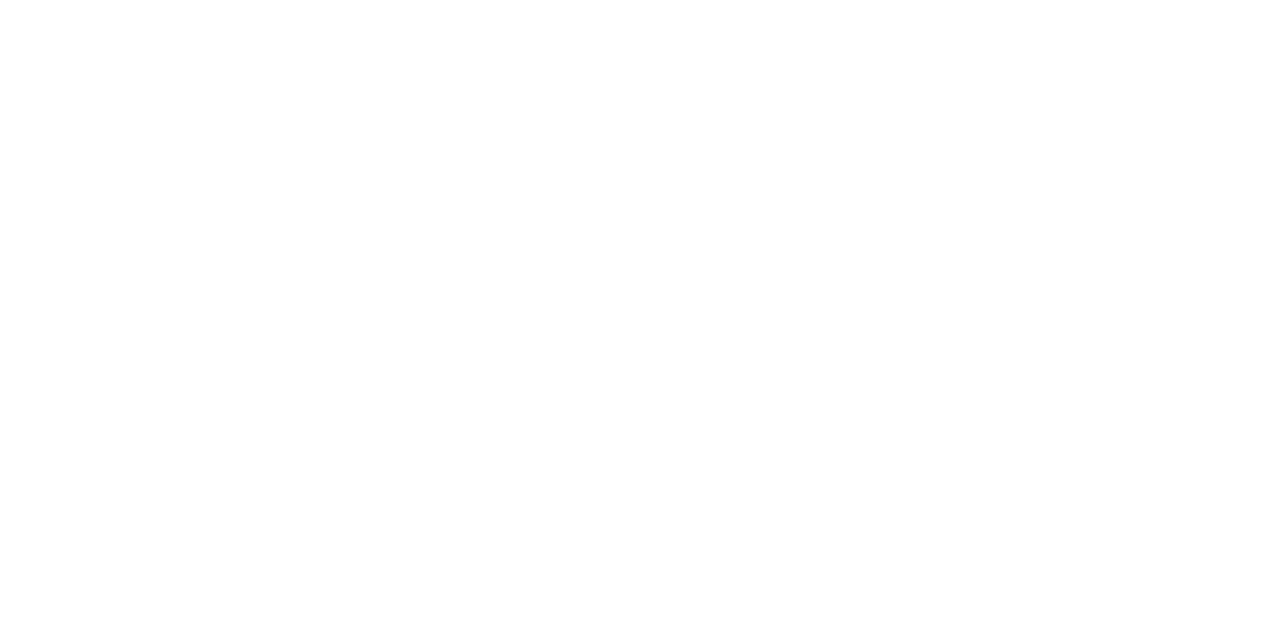
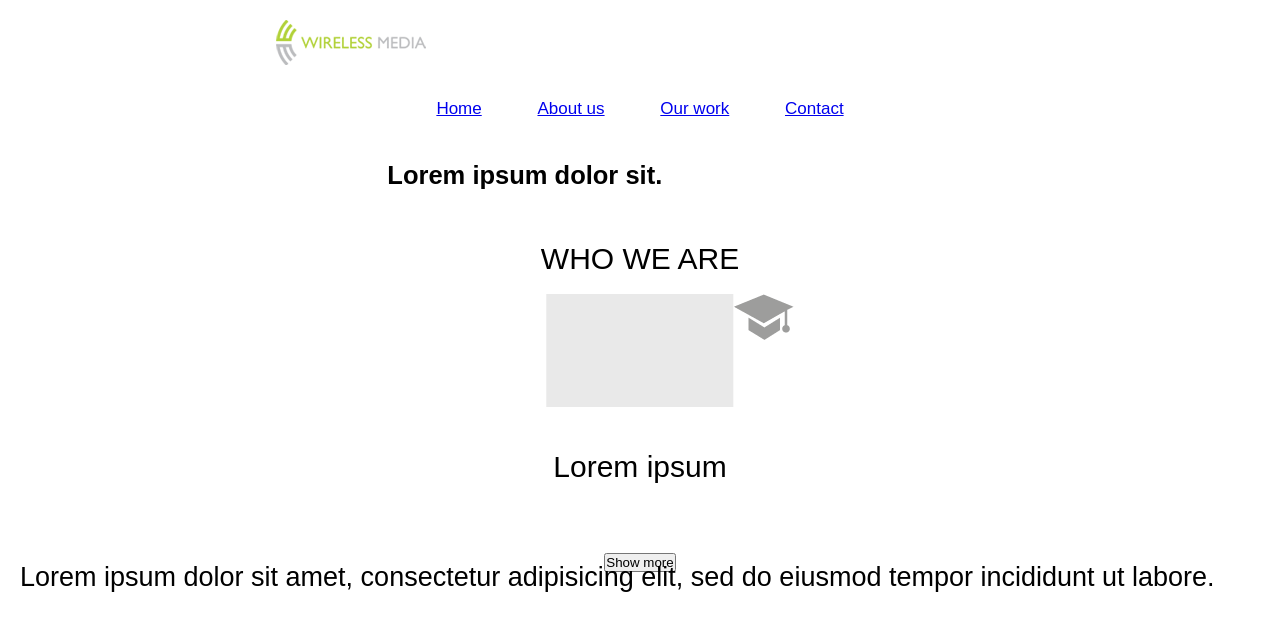
Before and after one commit to vladanavu/wm-project, a plain HTML site: page index.html in a window 1280 px wide. Drawn offline with Linux system fonts and the light colour scheme.

Commit message:
first section

```diff
--- a/index.html
+++ b/index.html
@@ -3,9 +3,54 @@
 <head>
     <meta charset="UTF-8">
     <meta name="viewport" content="width=device-width, initial-scale=1.0">
+    <link rel="stylesheet" href="style.css" type="text/css">
+
     <title>Wm Project</title>
 </head>
 <body>
+    <!-- Header section -->
+<header>
+
+    <div class="container">
+        <h1 class="mh-logo">
+        <img src="./img/logo.png" alt="WirelessMedia-logo" class="logo">
+        </h1>
+        <nav class="main-nav">
+        <ul class="main-nav-list">
+            <li><a href="#"> Home </a></li>
+            <li><a href="#"> About us </a></li>
+            <li><a href="#"> Our work </a></li>
+            <li><a href="#"> Contact </a></li>
+         </ul>
+      </nav>
+    </div>
+
+</header>
+
+<section class="main-section">
+<div class="row">
+    <h2 class="main-title"> Lorem ipsum dolor sit.</h2>
+</div>
+</section>
+
+<!-- Section: Who we are -->
+<section class="section-one">
+ <p> WHO WE ARE </p>
+
+ <div class="first-col">
+     <img src="./img/smallshape.png" alt="wm shape" class="small-shape">
+     <img src="./img/school.png" alt="wm school" class="school">
+<div>
+    <div class="text">
+        <p class="text-title">Lorem ipsum</p>
+        <p class= "text-paragraph"> Lorem ipsum dolor sit amet, consectetur adipisicing elit, sed  do eiusmod tempor incididunt ut labore.</p>
+</div>
+<div class="show-more">
+    <button type="button"> Show more </button>
+
+</div>
+
+</section>
 
 </body>
 </html>
--- a/style.css
+++ b/style.css
@@ -0,0 +1,102 @@
+* {
+    margin: 0;
+    padding: 0;
+    box-sizing: border-box;
+}
+
+html {
+    background-color: #fff;
+    font-family: Arial, Helvetica, sans-serif;
+    font-size: 17px;
+    font-weight: 300;
+}
+
+/* LOGO STYLING */
+
+.logo {
+    line-height: 0;
+    width: auto;
+}
+
+/* HEADER STYLING */
+
+.container {
+    width: 768px;
+    max-width: 100%;
+    padding: 20px;
+    margin: 0 auto;
+}
+
+.main-header .container {
+    display: flex;
+    align-items: center;
+    justify-content: space-around;
+    flex-wrap: wrap;
+}
+
+.main-nav ul {
+	margin: 1em 0 .5em;
+	text-align: center;
+}
+.main-nav li {
+	display: inline;
+}
+.main-nav a {
+	display: inline-block;
+	padding: .5em 1.5em;
+}
+
+/* MAIN SECTION */
+
+.row {
+    max-width: 768px;
+    margin: 0 auto;
+}
+
+.main-title {
+    line-height: 1.5;
+    width: 70%;
+    text-align: center;
+    margin-bottom: 30px;
+}
+
+/* SECTION: WHO WE ARE */
+
+.section-one {
+ width: 100%;
+ height: 70px;
+ line-height: 70px;
+ font-size: 30px;
+ text-align: center;
+ position: relative;
+ margin: 30px 0px;
+}
+
+.text-title {
+    color: black;
+    margin-bottom: 20px;
+    position: relative;
+}
+
+.text-paragraph {
+    font-size: 0.9em;
+    margin: 20px;
+    position: absolute;
+}
+
+.first-col {
+position: relative;
+top: 0;
+left: 0;
+}
+
+.small-shape {
+    position: relative;
+    width: 188px;
+    height: 113px;
+
+}
+
+.school {
+    position: absolute;
+}
```
Also changed, not shown: img/bg@1X.png (added), img/icon.png (added), img/logo.png (added), img/school.png (added), img/smallshape.png (added), img/thumbs up.png (added).
